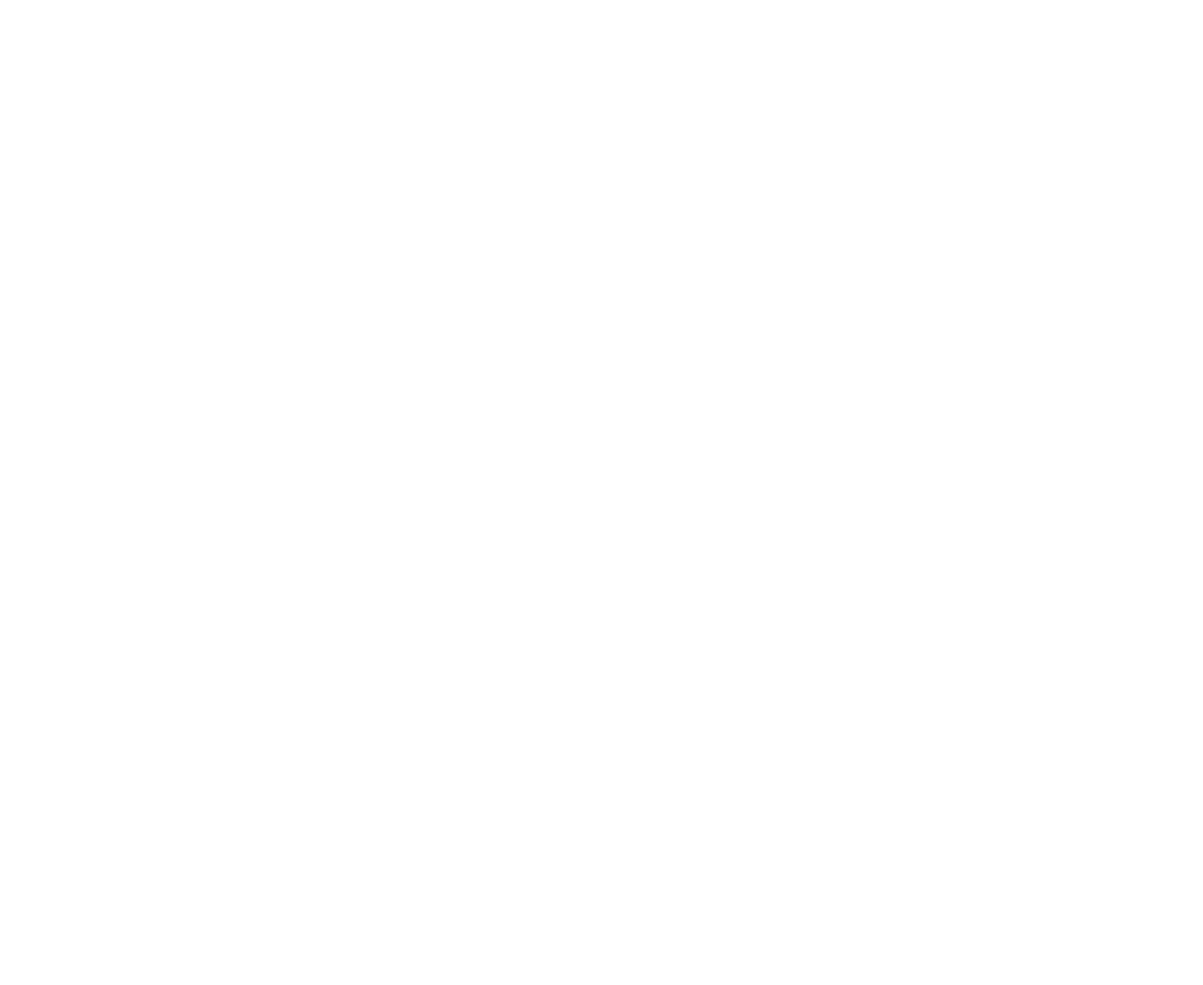
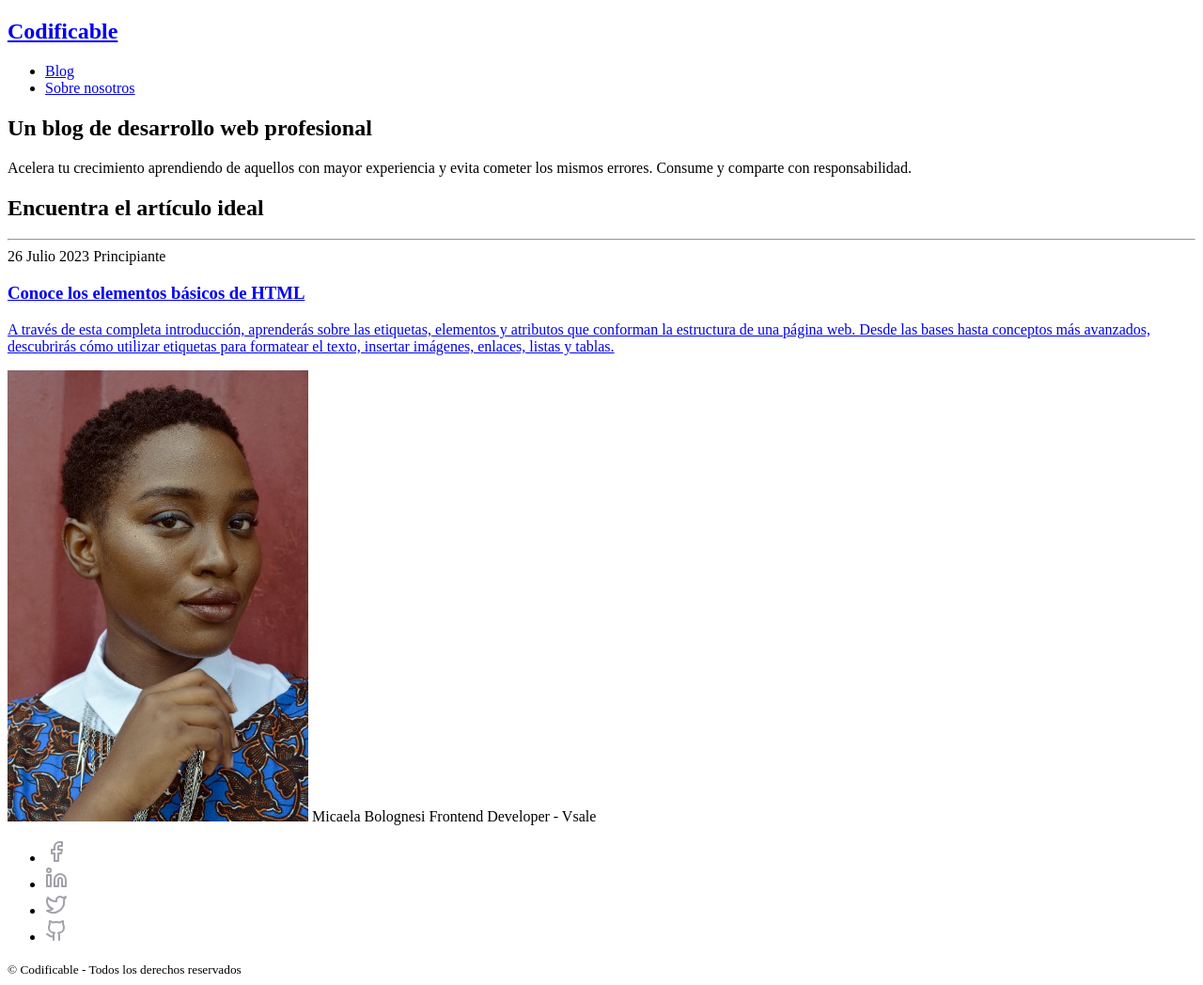
Before and after one commit to mike21mzeb/helloWeb, a plain HTML site: page blog/index.html in a window 1280 px wide. Shown: the whole page at 94% size. Before the commit the page ends 800 px from the top, so only its background shows below. Drawn offline with Linux system fonts and the light colour scheme.

Commit message:
Verificar cambios realizados a nivel de HTML

```diff
--- a/blog/index.html
+++ b/blog/index.html
@@ -1,11 +1,85 @@
 <!DOCTYPE html>
 <html lang="en">
-<head>
-    <meta charset="UTF-8">
-    <meta name="viewport" content="width=device-width, initial-scale=1.0">
-    <title>Document</title>
-</head>
-<body>
+  <head>
+    <meta charset="UTF-8" />
+    <meta name="viewport" content="width=device-width, initial-scale=1.0" />
+    <title>Codificable - Blog</title>
+  </head>
+  <body>
+    <header>
+      <nav>
+        <h1><a href="/index.html">Codificable</a></h1>
 
-</body>
+        <ul>
+          <li><a href="/blog/index.html">Blog</a></li>
+          <li><a href="#">Sobre nosotros</a></li>
+        </ul>
+      </nav>
+    </header>
+    <main>
+      <div>
+        <h2>Un blog de desarrollo web profesional</h2>
+        <p>
+          Acelera tu crecimiento aprendiendo de aquellos con mayor experiencia y
+          evita cometer los mismos errores. Consume y comparte con
+          responsabilidad.
+        </p>
+      </div>
+      <section aria-labelledby="articles">
+        <h2 id="articles">Encuentra el artículo ideal</h2>
+        <hr />
+        <article>
+          <header>
+            <span>26 Julio 2023</span>
+            <span>Principiante</span>
+          </header>
+          <a href="conoce-los-elementos-basicos-de-html.html">
+            <h3>Conoce los elementos básicos de HTML</h3>
+            <p>
+              A través de esta completa introducción, aprenderás sobre las
+              etiquetas, elementos y atributos que conforman la estructura de
+              una página web. Desde las bases hasta conceptos más avanzados,
+              descubrirás cómo utilizar etiquetas para formatear el texto,
+              insertar imágenes, enlaces, listas y tablas.
+            </p>
+          </a>
+          <footer>
+            <img
+              src="/assets/images/profile1.jpeg"
+              alt="Micaela Bolognesi Avatar"
+              width="320"
+              height="480"
+            />
+            <span>Micaela Bolognesi</span>
+            <span>Frontend Developer - Vsale</span>
+          </footer>
+        </article>
+      </section>
+    </main>
+    <footer>
+      <ul>
+        <li>
+          <a href="#"
+            ><img src="/assets/icons/facebook.svg" alt="Facebook icon"
+          /></a>
+        </li>
+        <li>
+          <a href="#"
+            ><img src="/assets/icons/linkedin.svg" alt="LinkedIn icon"
+          /></a>
+        </li>
+        <li>
+          <a href="#"
+            ><img src="/assets/icons/twitter.svg" alt="Twitter icon"
+          /></a>
+        </li>
+        <li>
+          <a href="#"
+            ><img src="/assets/icons/github.svg" alt="GitHub icon"
+          /></a>
+        </li>
+      </ul>
+      <small>&copy; Codificable - Todos los derechos reservados</small>
+    </footer>
+  </body>
 </html>
```
Also changed, not shown: blog/conoce-los-elementos-basicos-de-html.html (added, +170 -0 lines), index.html (+52 -8 lines), assets/icons/facebook.svg (added), assets/icons/github.svg (added), assets/icons/linkedin.svg (added), assets/icons/twitter.svg (added), assets/images/meal-photo.jpeg (added), assets/images/profile1.jpeg (added), 1 other file.
